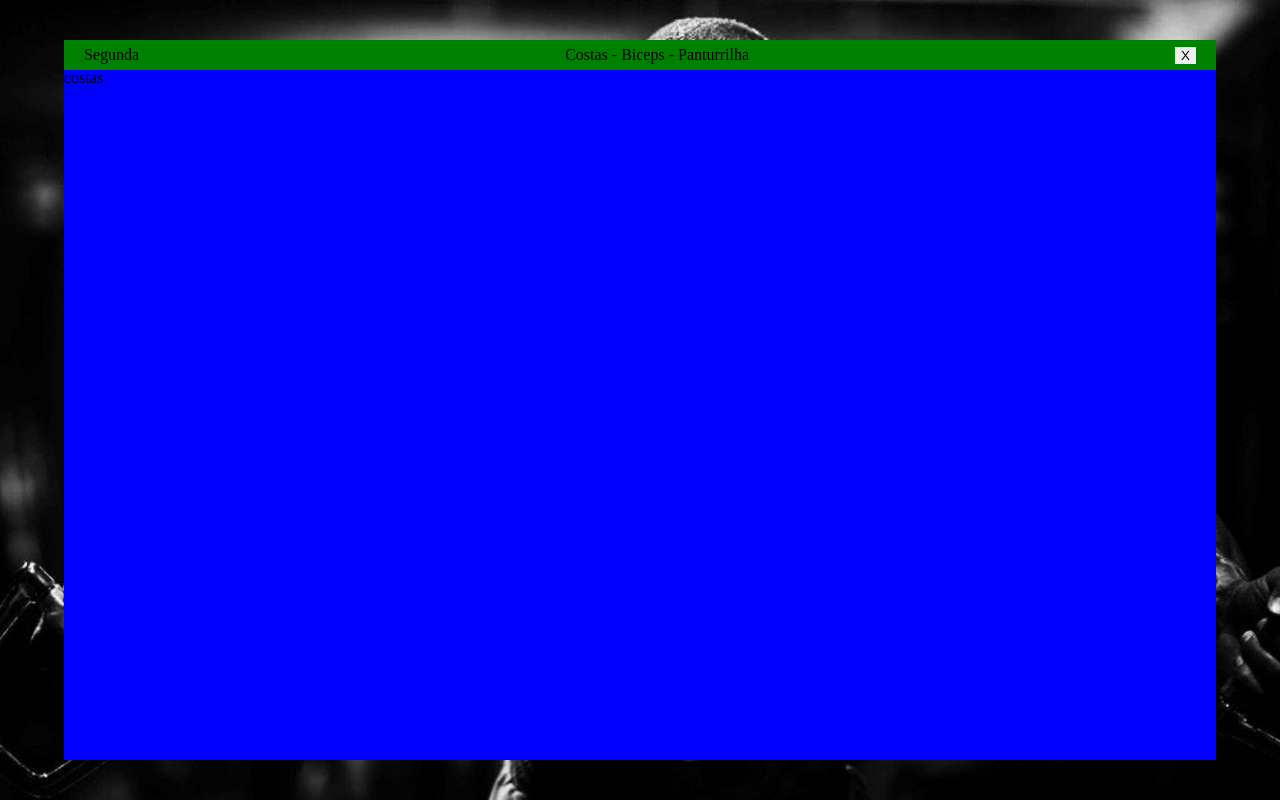
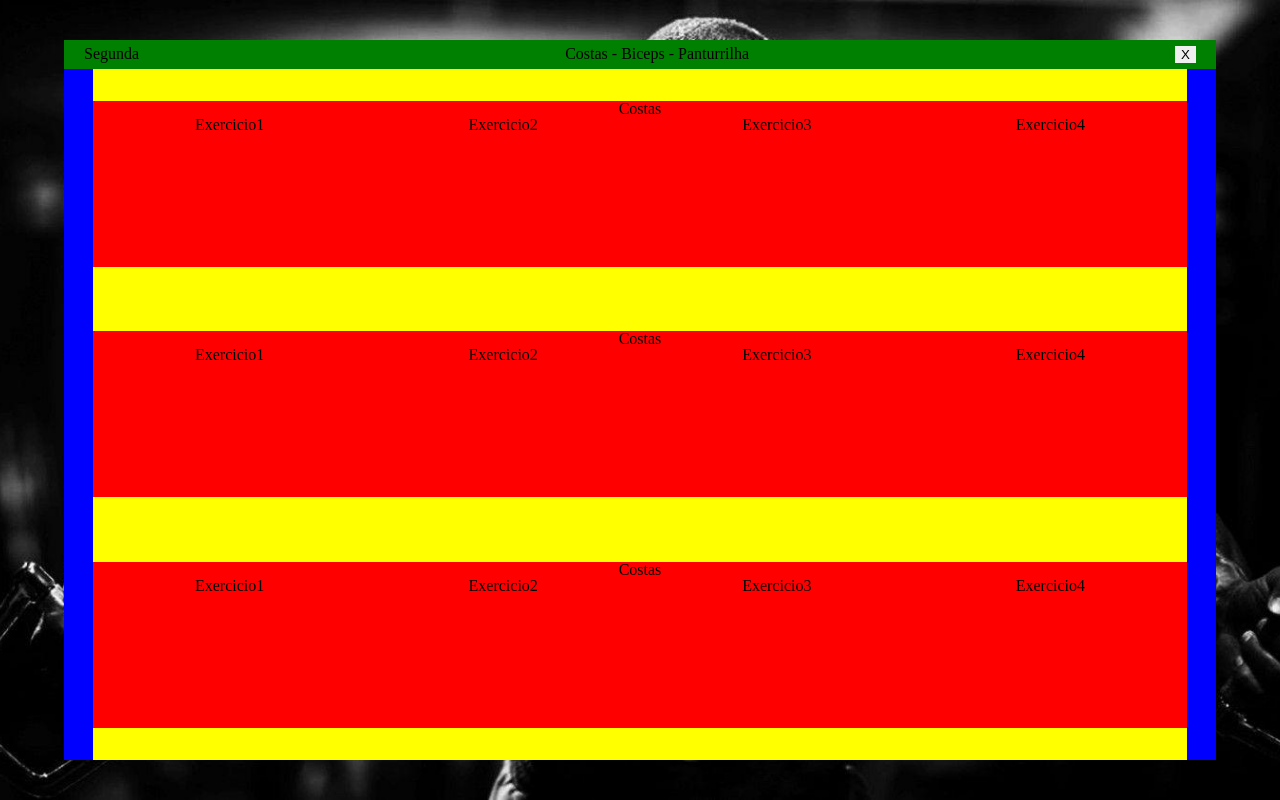
Before and after one commit to Luisfp0/my-workout, a React (Vite) app: page / in a window 1280 px wide. Both pictures are taken after a click on the element "Segunda". Built offline with nearby package versions, Linux system fonts and the light colour scheme; the HTML template or start-up script is replaced by a standard one.

Commit message:
Formatado o DayInfo

```diff
--- a/src/components/dayInfo/DayInfo.tsx
+++ b/src/components/dayInfo/DayInfo.tsx
@@ -21,12 +21,66 @@ function DayInfo(props: TypeProps) {
       {props.segunda ?
         <div className='containerWorkDay'>
           <div className='headerWorkDay'>
-            <p>Segunda</p>
+            <p className='marginHeader'>Segunda</p>
             <p>Costas - Biceps - Panturrilha</p>
             <button className='btnClose' onClick={props.onPressSegunda}>X</button>
           </div>
-          <div>
-            <p>costas</p>
+          <div className='container-exercises'>
+            <div className='title-exercises'>
+              <p>Costas</p>
+              <div className='exercises'>
+                <div className='blocks'>
+                  <p>Exercicio1</p>
+                </div>
+                <div className='blocks'>
+                  <p>Exercicio2</p>
+                </div>
+                <div className='blocks'>
+                  <p>Exercicio3</p>
+                </div>
+                <div className='blocks'>
+                  <p>Exercicio4</p>
+                </div>
+              </div>
+            </div>
+            <div>
+            <div className='title-exercises'>
+              <p>Costas</p>
+              <div className='exercises'>
+                <div className='blocks'>
+                  <p>Exercicio1</p>
+                </div>
+                <div className='blocks'>
+                  <p>Exercicio2</p>
+                </div>
+                <div className='blocks'>
+                  <p>Exercicio3</p>
+                </div>
+                <div className='blocks'>
+                  <p>Exercicio4</p>
+                </div>
+              </div>
+            </div>
+            </div>
+            <div>
+            <div className='title-exercises'>
+              <p>Costas</p>
+              <div className='exercises'>
+                <div className='blocks'>
+                  <p>Exercicio1</p>
+                </div>
+                <div className='blocks'>
+                  <p>Exercicio2</p>
+                </div>
+                <div className='blocks'>
+                  <p>Exercicio3</p>
+                </div>
+                <div className='blocks'>
+                  <p>Exercicio4</p>
+                </div>
+              </div>
+            </div>
+            </div>
           </div>
         </div>
       :<></>}
--- a/src/components/dayInfo/dayInfo.css
+++ b/src/components/dayInfo/dayInfo.css
@@ -1,4 +1,7 @@
 .containerWorkDay {
+  display: flex;
+  flex-direction: column;
+  align-items: center;
   position: absolute;
   width: 90%;
   height: 90%;
@@ -10,11 +13,39 @@
   display: flex;
   justify-content: space-between;
   height: 30px;
+  width: 100%;
   align-items: center;
-  padding-left: 20px;
-  padding-right: 20px;
+}
+
+.container-exercises {
+  background-color: yellow;
+  width: 95%;
+  height: 100%;
+  display: flex;
+  flex-direction: column;
+  justify-content: space-around;
 }
 
 .btnClose {
   border: none;
+  margin-right: 20px;
 }
+
+.marginHeader {
+  margin-left: 20px;
+}
+
+.title-exercises {
+  text-align: center;
+  background-color: red;
+}
+
+.exercises {
+  display: flex;
+  justify-content: space-around;
+}
+
+.blocks{
+  height: 150px;
+  width: 150px;
+}
```
